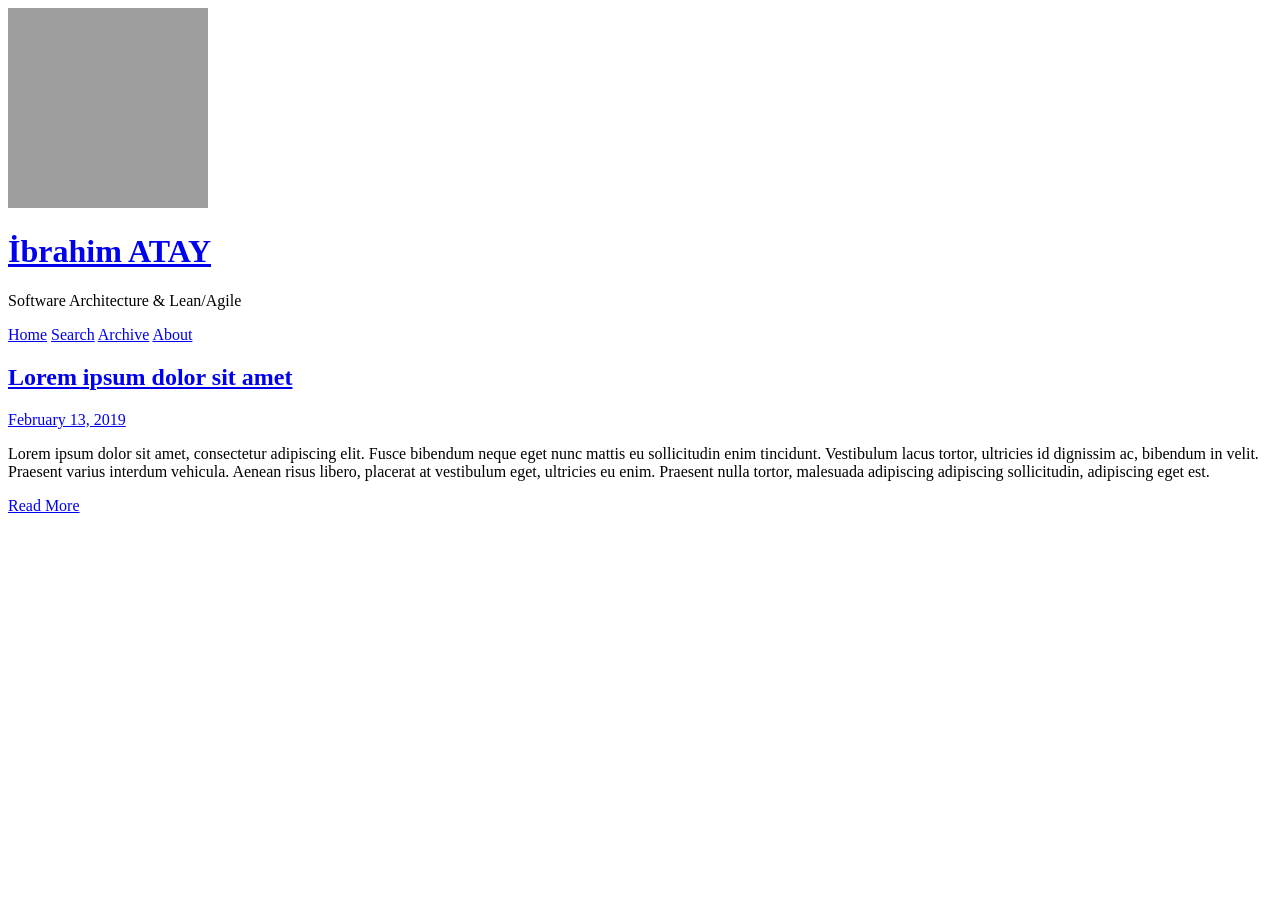
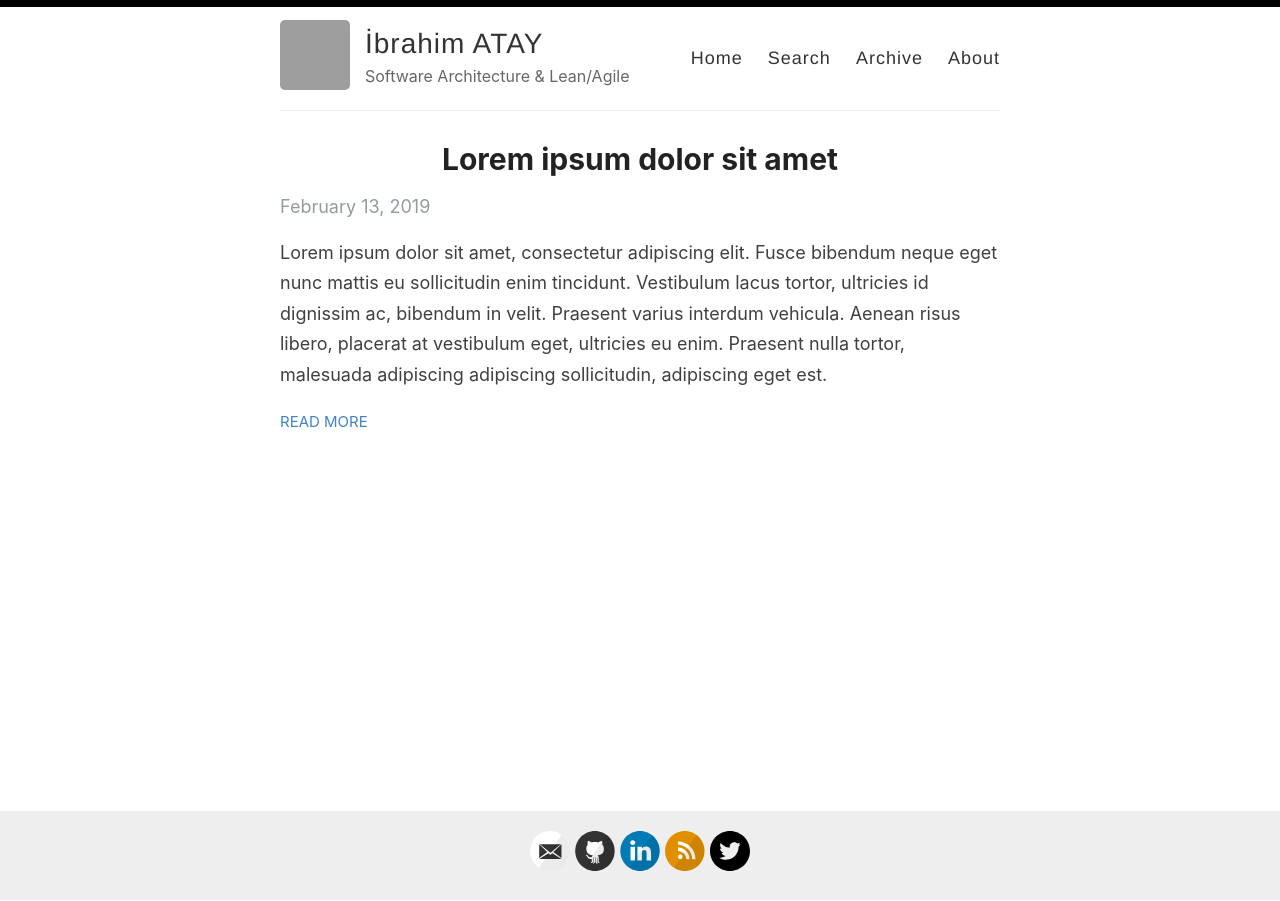
Before and after one commit to ibrahimatay/ibrahimatay.github.io, a Jekyll site: the page built from index.html, in a window 1280 px wide. Built offline with Jekyll 4.4.1, drawn with Linux system fonts in a browser that asks for light colours; the list of posts is cut into pages by our own code; grey boxes are pictures that could not be loaded.

Commit message:
assets folder edited

```diff
--- a/_layouts/default.html
+++ b/_layouts/default.html
@@ -5,7 +5,7 @@
     {% seo title=false %}
     {% include meta.html %}
 
-    <link rel="stylesheet" type="text/css" href="{{ site.baseurl }}/theme/assets/style.css" />
+    <link rel="stylesheet" type="text/css" href="{{ site.baseurl }}/assets/theme/style.css" />
     <link rel="alternate" type="application/rss+xml" title="{{ site.name }} - {{ site.description }}" href="{{ site.baseurl }}/feed.xml" />
     <link rel="canonical" href="{{ site.url }}{{ page.url }}" />
 
```
Also changed, not shown: _pages/search.md (+1 -1 lines).
